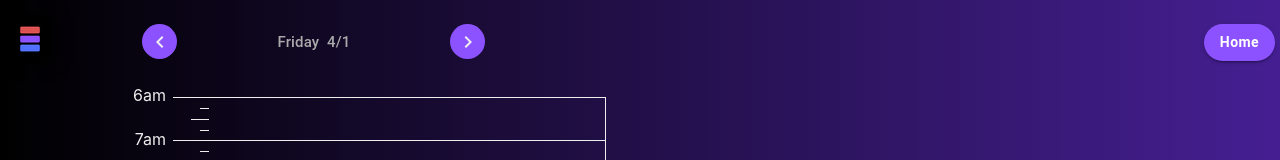
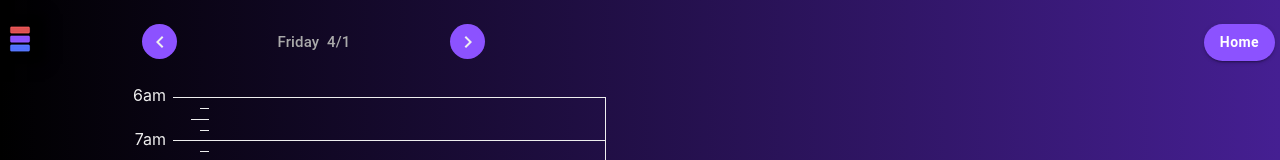
Before and after one commit to evanbrooks0629/TimeBlock, a React (Create React App) app: page /TimeBlock/dashboard in a window 1280 px wide. Shown: the top 160 px of the page. Built offline with nearby package versions, Linux system fonts and the light colour scheme.

Commit message:
one. more.

```diff
--- a/src/Dashboard.js
+++ b/src/Dashboard.js
@@ -44,7 +44,7 @@ const Dashboard = () => {
       <Grid container spacing={3} align="right">
         <Grid item xs={12} />
         <Grid item xs={1} sm={2} md={2} lg={1} align="left">
-          <img src={logo} alt="logo" style={{width: "30px", marginLeft: "15px", boxShadow: "0px 0px 12px 10px rgba(0,0,0,0.97)"}} />
+          <img src={logo} alt="logo" style={{width: "30px", marginLeft: "5px", marginRight: "5px", boxShadow: "0px 0px 12px 10px rgba(0,0,0,0.97)"}} />
         </Grid>
         <Grid item xs={8} sm={5} md={4} lg={4} align="center">
           <Grid container>
```
